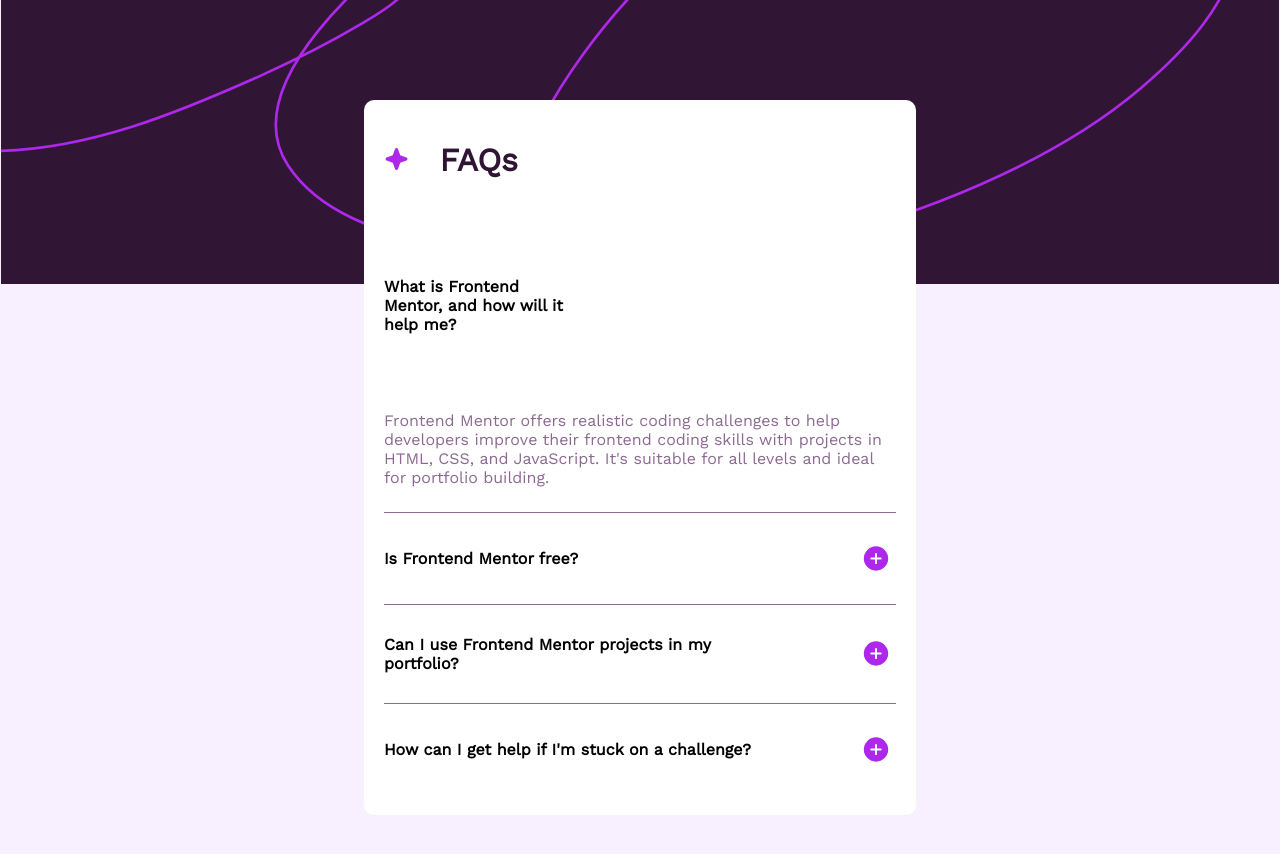
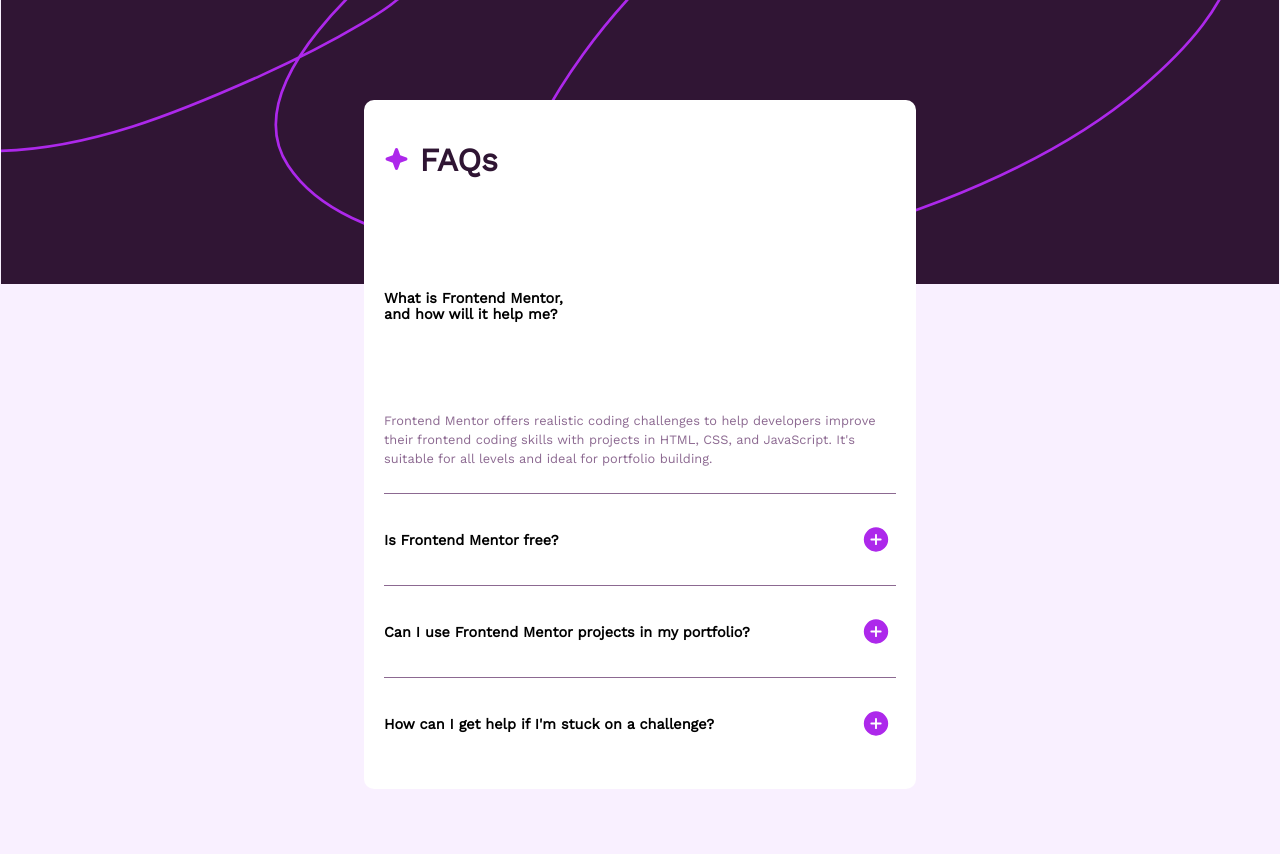
Before and after one commit to theGamingKitten/faq-accordion-main, a plain HTML site: page index.html in a window 1280 px wide. Both pictures are taken after a click on the button "What is Frontend Mentor, and how will it help me?". Drawn offline with nearby package versions, Linux system fonts and the light colour scheme.

Commit message:
small corrections

```diff
--- a/styles.css
+++ b/styles.css
@@ -13,11 +13,12 @@ body {
     background-repeat: no-repeat;
     background-size: contain;
     color: var(--dark-purple);
+    font-size: 16px;
 }
 
 .faq-container {
     background-color: var(--white);
-    width: 80%;
+    width: 70%;
     margin: 100px auto;
     border-radius: 10px;
     padding: 20px;
@@ -29,7 +30,7 @@ body {
 }
 
 .faq-title {
-    margin-left: 25px;
+    margin-left: 5px;
     display: inline-block;
     font-weight: 700;
 }
@@ -54,7 +55,7 @@ body {
     margin-right: 15px;
     width: 80%;
     text-align: left;
-    font-size: larger;
+    font-size: 0.9rem;
     font-weight: 600;
 }
 
@@ -65,11 +66,12 @@ body {
 }
 
 .answer {
-    font-size: 16px;
+    font-size: 0.8rem;
     display: none;
     color: var(--grayish-purple);
     font-weight: 400;
     margin-bottom: 25px;
+    line-height: 1.5;
 }
 
 .show {
```
Also changed, not shown: index.html (+1 -0 lines), 1 other file.
